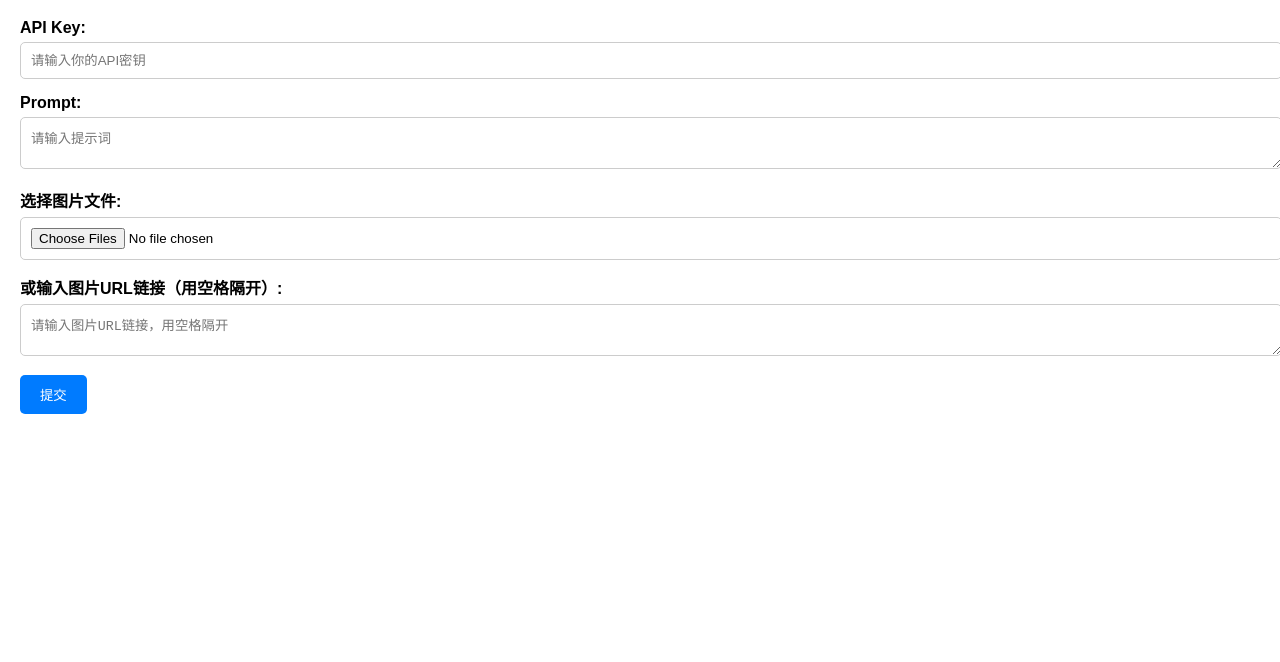
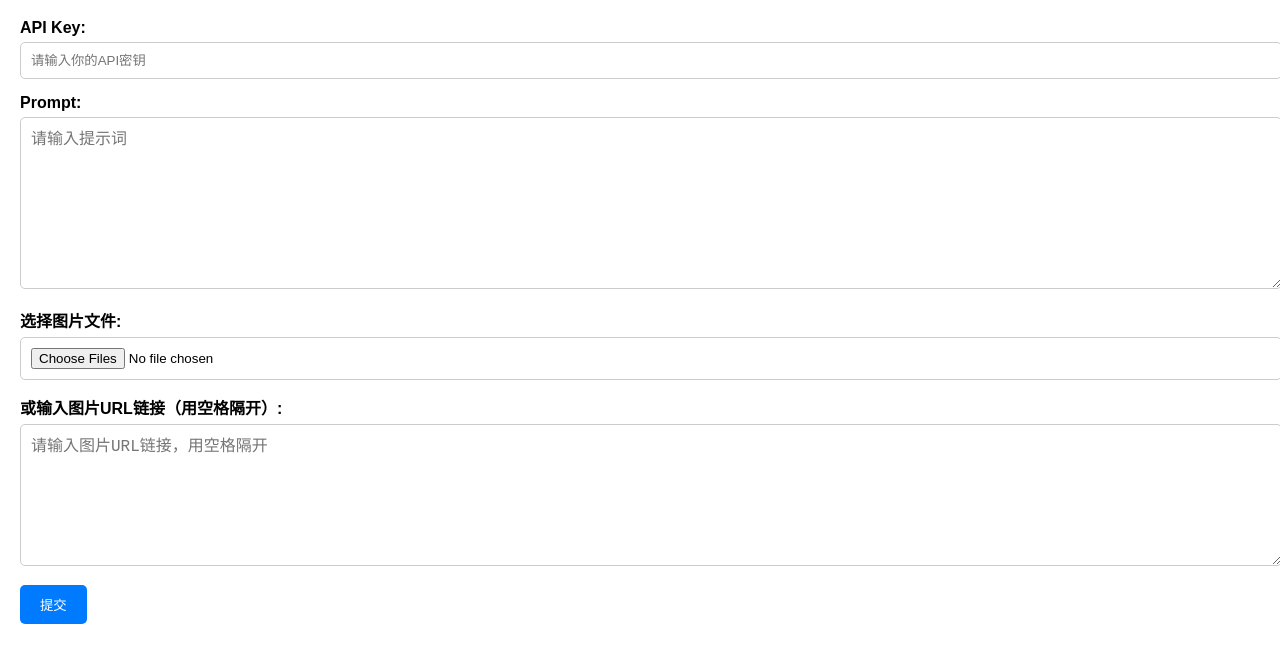
Before and after one commit to SnailyJerry/imageuploader2, a website: page my-bulkimage-app-2/public/index.html in a window 1280 px wide. Shown: the part 70-732 px from the top of the page. Drawn offline with Linux system fonts and the light colour scheme.

Commit message:
Update style.css

```diff
--- a/my-bulkimage-app-2/public/style.css
+++ b/my-bulkimage-app-2/public/style.css
@@ -23,6 +23,19 @@ textarea, input[type="text"], input[type="file"] {
     border-radius: 5px;
 }
 
+textarea {
+    font-size: 16px; /* 字体大小 */
+    line-height: 1.5; /* 行高 */
+}
+
+#prompt {
+    height: 150px; /* 放大 Prompt 输入框的高度 */
+}
+
+#imageUrls {
+    height: 120px; /* 放大 URL 输入框的高度 */
+}
+
 button {
     padding: 10px 20px;
     background-color: #007BFF;
```
